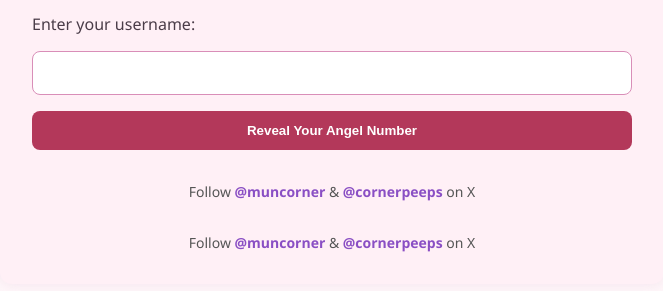
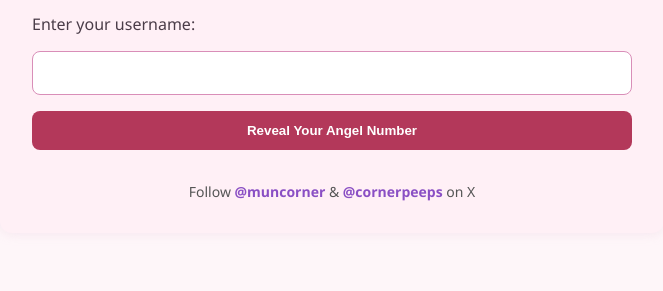
Before and after one commit to 307temporaryredirect/angelroom, a website: page public/index.html in a window 1280 px wide. Shown: the part 147-438 px from the top of the page, without its empty margins (308-971 px from the left). Drawn offline with nearby package versions, Linux system fonts and the light colour scheme.

Commit message:
Update index.html

```diff
--- a/public/index.html
+++ b/public/index.html
@@ -31,16 +31,9 @@
       Follow <a href="https://x.com/muncorner" target="_blank">@muncorner</a> &amp;
       <a href="https://x.com/cornerpeeps" target="_blank">@cornerpeeps</a> on X
     </div>
-
-    <div class="follow-links">
-      Follow <a href="https://x.com/muncorner" target="_blank">@muncorner</a> &amp;
-      <a href="https://x.com/cornerpeeps" target="_blank">@cornerpeeps</a> on X
-    </div>
   </div>
 
-  <!-- html2canvas lib -->
-  <script src="https://cdnjs.cloudflare.com/ajax/libs/html2canvas/1.4.1/html2canvas.min.js"></script>
-  <!-- script utama kamu -->
   <script src="script.js"></script>
+  <script src="https://cdn.jsdelivr.net/npm/html2canvas@1.4.1/dist/html2canvas.min.js"></script>
 </body>
 </html>
```
Lines whose indentation alone changed are shown as unchanged.
